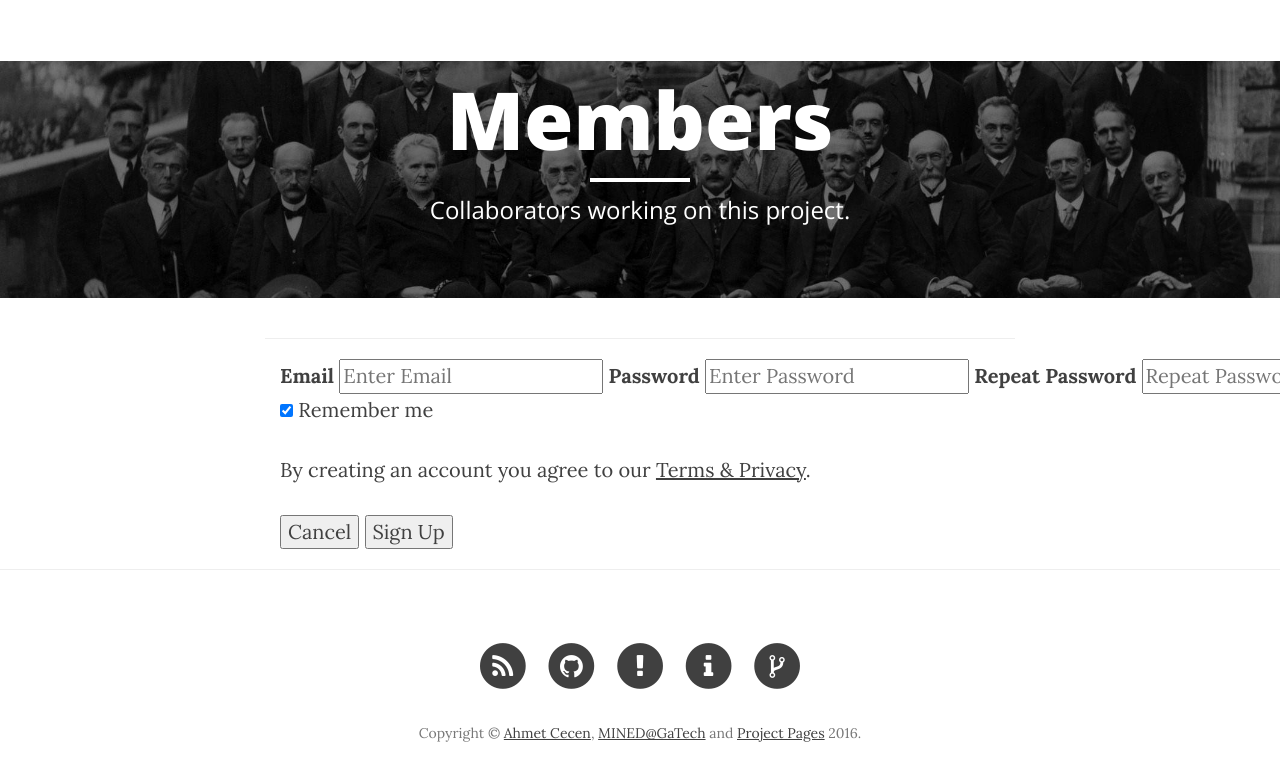
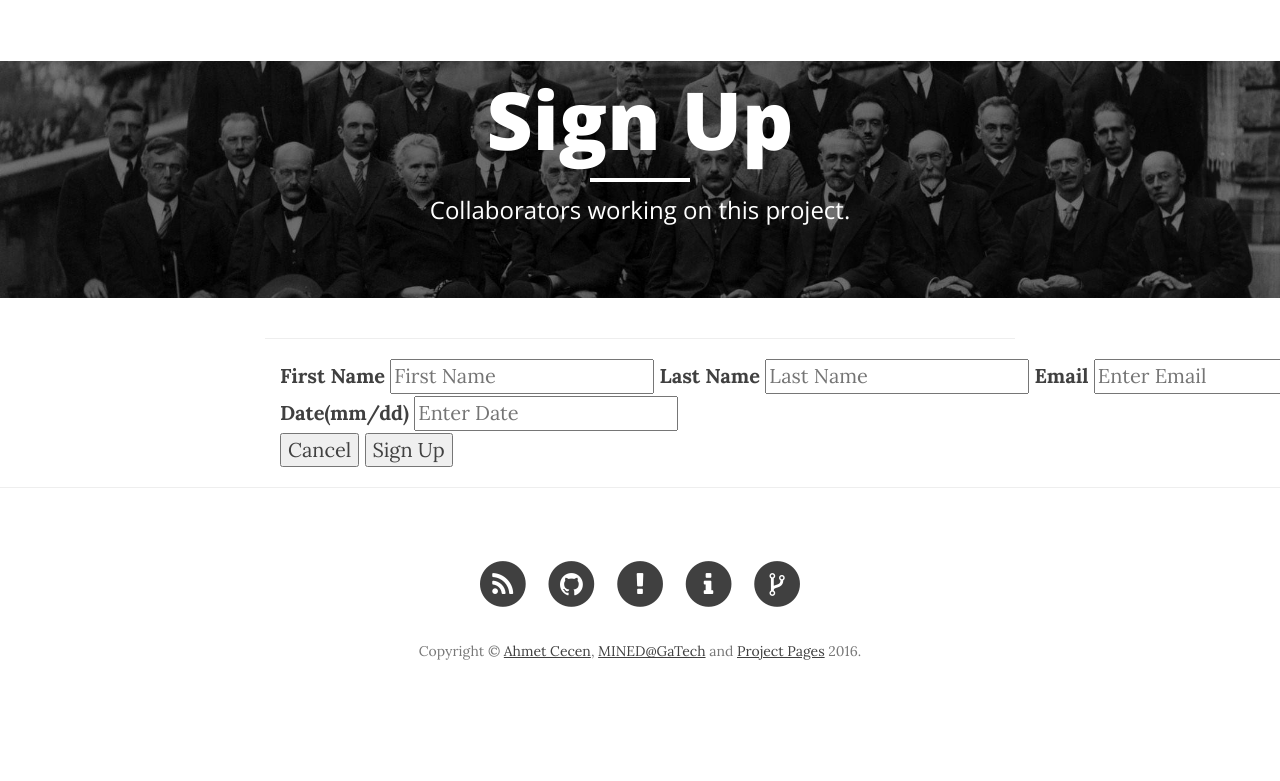
Before and after one commit to Amartyabb/project-pages, a Jekyll site: the page built from mentions.html, in a window 1280 px wide. Shown: the top 781 px of the page. Built offline with Jekyll 4.4.1, drawn with Linux system fonts in a browser that asks for light colours; nearby versions of some CDN libraries.

Commit message:
Update mentions.html

```diff
--- a/mentions.html
+++ b/mentions.html
@@ -1,22 +1,28 @@
 ---
 layout: page
-title: "Members"
+title: "Sign Up"
 description: "Collaborators working on this project."
 header-img: "img/home-bg.jpg"
 ---
 <hr>
 <form action="/action_page.php">
   <div class="container">
+    <label><b>First Name</b></label>
+    <input type="text" placeholder="First Name" name="email" required>
+
+    <label><b>Last Name</b></label>
+    <input type="text" placeholder="Last Name" name="Last Name" required>
+
+
     <label><b>Email</b></label>
     <input type="text" placeholder="Enter Email" name="email" required>
 
-    <label><b>Password</b></label>
-    <input type="password" placeholder="Enter Password" name="psw" required>
+    <label><b>Date(mm/dd)</b></label>
+    <input type="text" placeholder="Enter Date" name="Date" required>
 
-    <label><b>Repeat Password</b></label>
-    <input type="password" placeholder="Repeat Password" name="psw-repeat" required>
-    <input type="checkbox" checked="checked"> Remember me
-    <p>By creating an account you agree to our <a href="#">Terms & Privacy</a>.</p>
+
+
+
 
     <div class="clearfix">
       <button type="button"  class="cancelbtn">Cancel</button>
```
